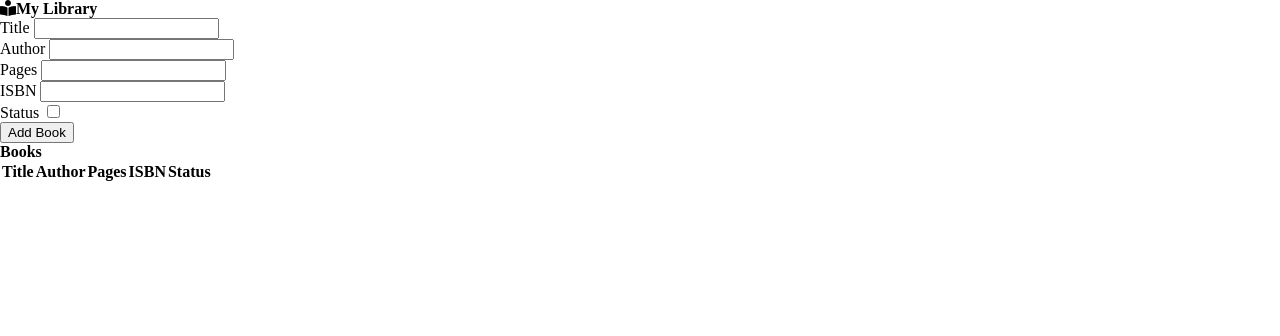
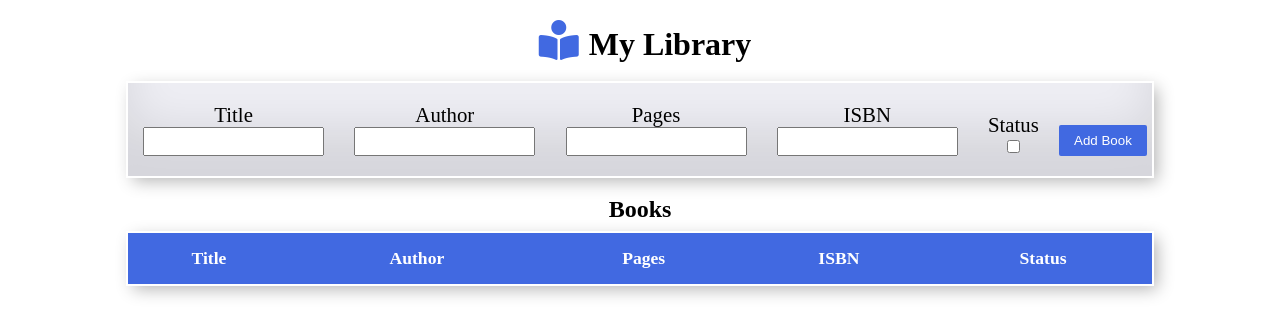
Before and after one commit to Lameck1/Library, a plain HTML site: page index.html in a window 1280 px wide. Drawn offline with Linux system fonts and the light colour scheme.

Commit message:
Add Styles to Page

```diff
--- a/style.css
+++ b/style.css
@@ -90,3 +90,139 @@ video {
   font-size: 100%;
   vertical-align: baseline;
 }
+
+h1 {
+  text-align: center;
+  padding: 20px 0;
+  font-size: 2rem;
+}
+
+h1 i {
+  color: royalblue;
+  padding: 0 10px;
+  font-size: 2.5rem;
+}
+
+form {
+  align-items: flex-end;
+  justify-content: space-around;
+  background-color: rgba(233, 233, 241, 0.74);
+  padding: 20px 0;
+  width: 100%;
+  box-shadow:
+    inset 0 -3em 3em rgba(0, 0, 0, 0.1),
+    0 0 0 2px rgb(255, 255, 255),
+    0.3em 0.3em 1em rgba(0, 0, 0, 0.3);
+}
+
+.form-container {
+  flex-direction: column;
+  width: 80%;
+  margin: 0 auto;
+}
+
+.form-group {
+  flex-direction: column;
+  font-size: 1.3rem;
+  padding: 0 10px;
+}
+
+.d-flex {
+  display: flex;
+  flex-wrap: wrap;
+}
+
+.flex-center {
+  align-items: center;
+  justify-content: center;
+}
+
+.books {
+  flex-direction: column;
+  padding: 20px 0;
+}
+
+.books h2 {
+  padding: 0 0 10px;
+  font-size: 1.5rem;
+}
+
+table {
+  border-collapse: collapse;
+  width: 80%;
+  box-shadow:
+    inset 0 -3em 3em rgba(0, 0, 0, 0.1),
+    0 0 0 2px rgb(255, 255, 255),
+    0.3em 0.3em 1em rgba(0, 0, 0, 0.3);
+}
+
+th {
+  background-color: royalblue;
+  color: #fff;
+  padding: 15px 0;
+  font-size: 1.1rem;
+}
+
+td {
+  border: none;
+  padding: 20px;
+  font-size: 1.2rem;
+  text-align: center;
+}
+
+tr:nth-child(even) {
+  background-color: rgb(178, 194, 243);
+}
+
+tr:hover {
+  background-color: #dfe5ea;
+}
+
+button,
+input[type=submit] {
+  background: royalblue;
+  padding: 8px 15px;
+  border: none;
+  color: #fff;
+  border-radius: 2px;
+}
+
+input[type=text],
+input[type=number] {
+  padding: 5px 0;
+}
+
+.alert {
+  position: relative;
+  padding: 8px 0;
+  font-weight: 500;
+  font-size: 1.3rem;
+  width: 100%;
+  text-align: center;
+  margin-bottom: 10px;
+}
+
+.alert-success {
+  border: solid 1px green;
+  color: green;
+}
+
+.alert-danger {
+  border: solid 1px red;
+  color: red;
+}
+
+.close-btn {
+  position: absolute;
+  color: inherit;
+  background-color: inherit;
+  font-size: inherit;
+  font-weight: 600;
+  right: 0;
+  bottom: 0;
+}
+
+.close-btn:hover {
+  background-color: rgb(248, 164, 164);
+  color: #fff;
+}
```
